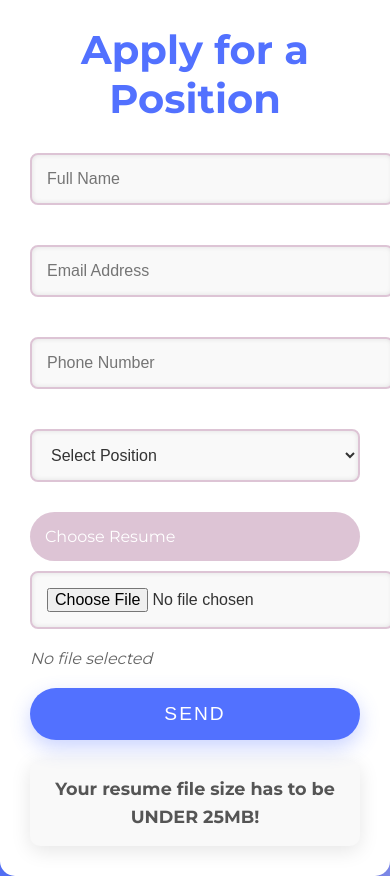
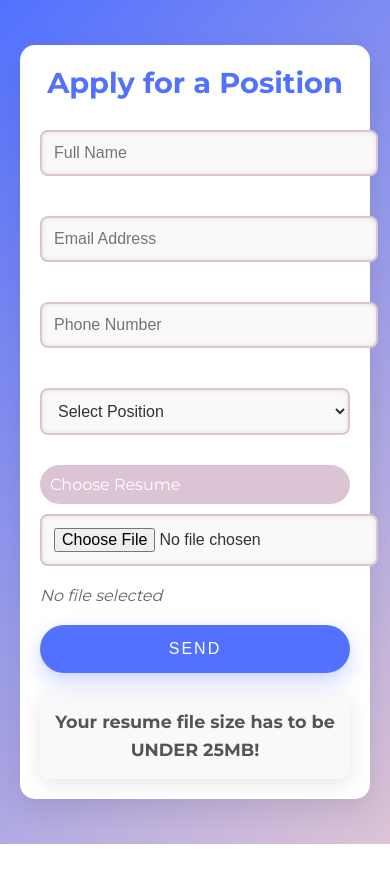
Before and after one commit to TheEuropean417/TheEuropeanEmployee, a plain HTML site: page apply.html in a window 390 px wide. After the commit the page ends 844 px from the top, so only its background shows below. Drawn offline with Linux system fonts and the light colour scheme.

Commit message:
Update apply.html
update

```diff
--- a/apply.html
+++ b/apply.html
@@ -25,14 +25,16 @@
             border-radius: 15px;
             box-shadow: 0 10px 30px rgba(0, 0, 0, 0.1);
             text-align: center;
-            max-width: 500px;
-            width: 100%;
+            max-width: 90%;
+            width: 450px;
+            margin: 20px;
         }
 
         h1 {
-            font-size: 2.5rem;
+            font-size: 2rem;
             color: rgb(82, 113, 255);
             margin-bottom: 20px;
+            margin-top: 0;
         }
 
         .form-group {
@@ -42,7 +44,7 @@
 
         input, select {
             width: 100%;
-            padding: 15px;
+            padding: 12px;
             margin: 10px 0;
             border: 2px solid rgb(221, 196, 213);
             border-radius: 8px;
@@ -129,6 +131,27 @@
 
         .debug-error {
             color: red;
+        }
+
+        /* Responsive Design */
+        @media screen and (max-width: 768px) {
+            .form-container {
+                max-width: 95%;
+                width: 100%;
+                padding: 20px;
+            }
+
+            h1 {
+                font-size: 1.8rem;
+            }
+
+            .btn {
+                font-size: 1rem;
+            }
+
+            .file-input-label {
+                padding: 10px;
+            }
         }
     </style>
 
```
